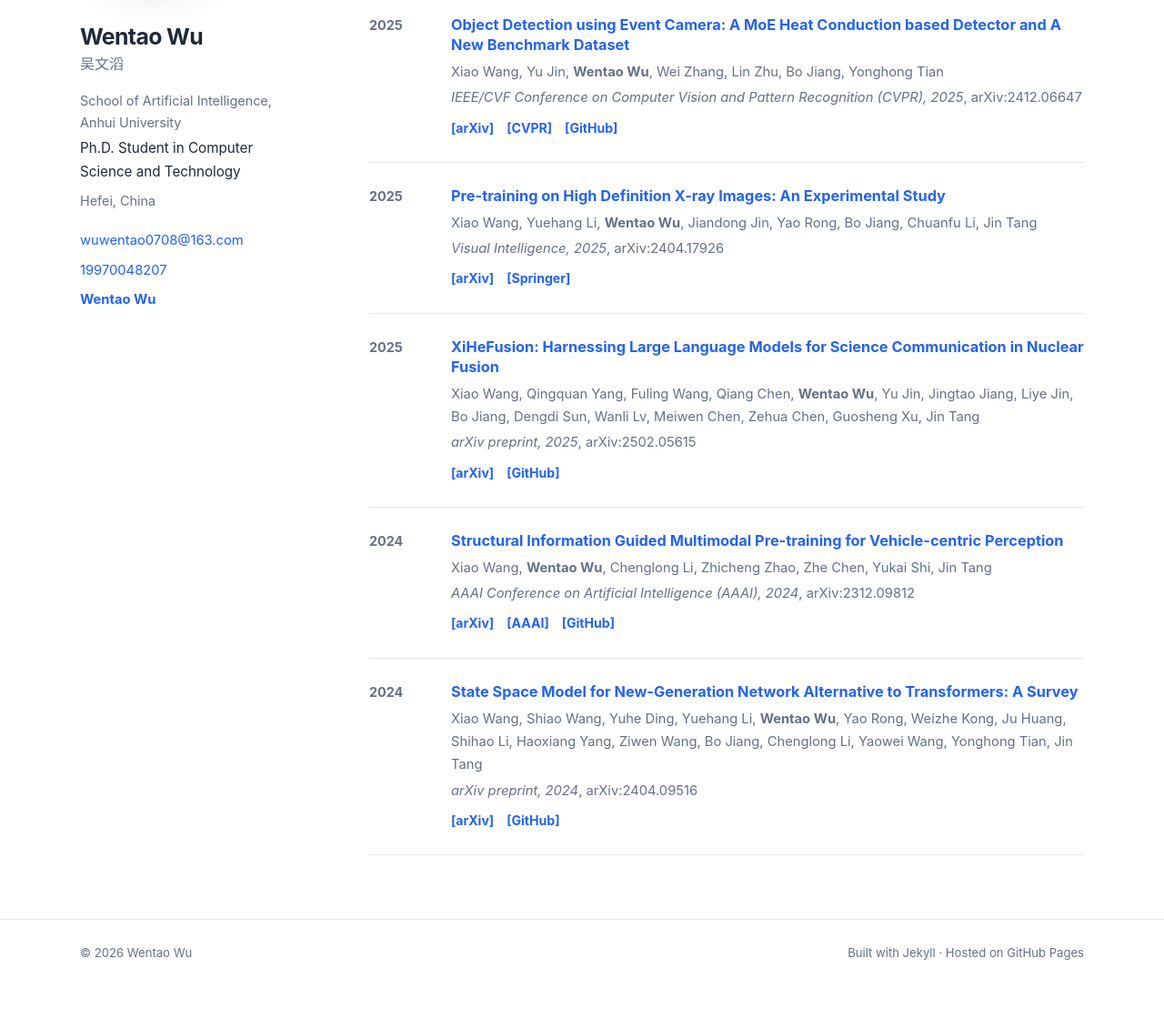
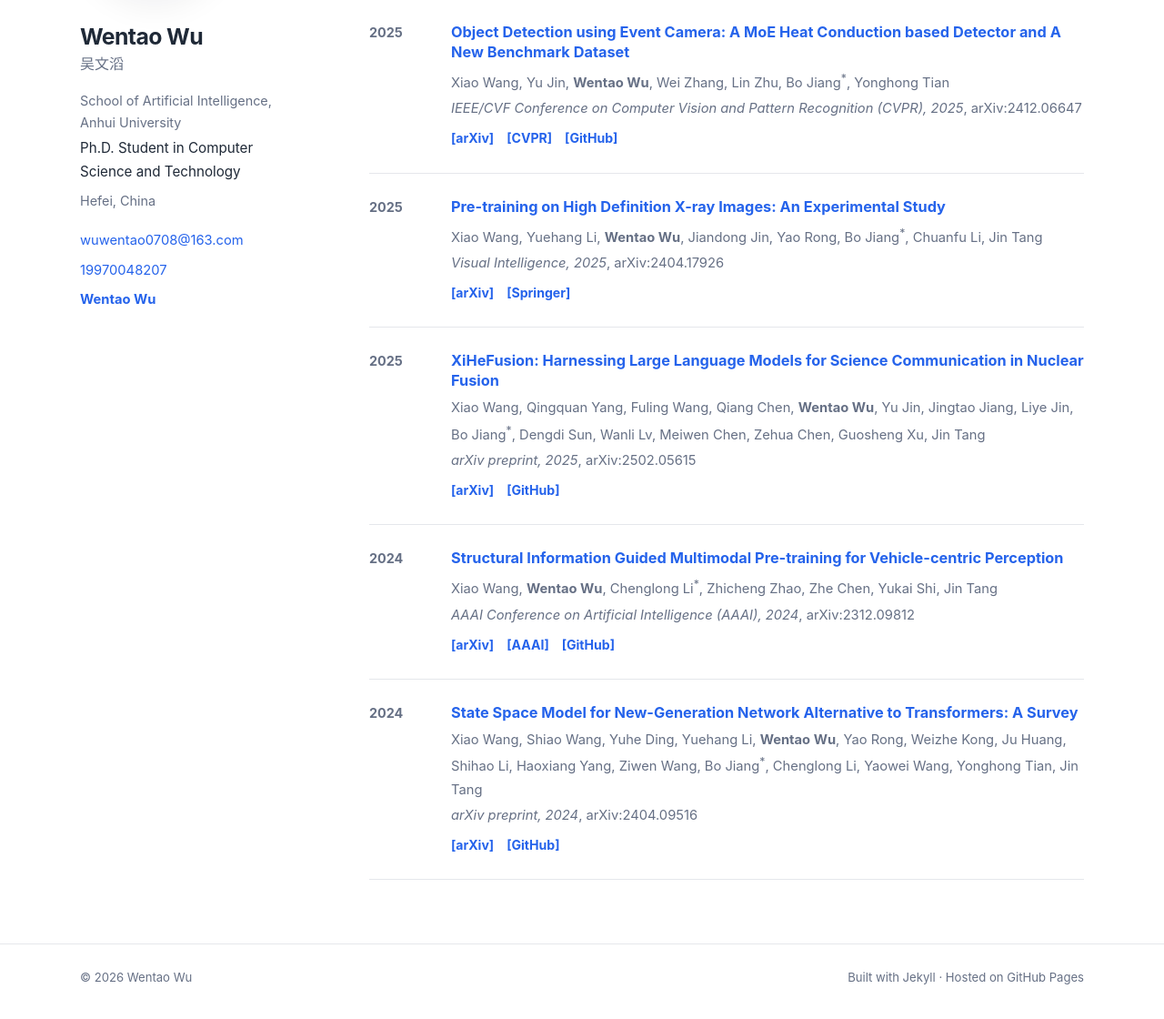
Before and after one commit to Vehicle-AHU/Vehicle-AHU.github.io, a Jekyll site: the page built from _pages/publications.md, in a window 1280 px wide and 1400 px high, scrolled down 1124 px, cut to the strip 280-1400 px from the top of the window. Shown: the whole strip at 91% size. Built offline with Jekyll 4.4.1, drawn with Linux system fonts in a browser that asks for light colours; before the commit the page ends 2497 px from its top, so only the background shows below that; some of the changed text lies outside the part shown.

Commit message:
Update publications.md

```diff
--- a/_pages/publications.md
+++ b/_pages/publications.md
@@ -40,7 +40,7 @@ subtitle: "Publications and preprints."
     <div class="publication-year">2026</div>
     <div>
       <h3><a href="https://doi.org/10.1109/TCSVT.2026.3663409">Vehicle-centric Perception via Multimodal Structured Pre-training</a></h3>
-      <p class="publication-authors"><strong>Wentao Wu</strong>, Xiao Wang<sup>*</sup>, Chenglong Li, Jin Tang, Bin Luo</p>
+      <p class="publication-authors"><strong>Wentao Wu</strong>, Xiao Wang<sup>*</sup>, Chenglong Li<sup>*</sup>, Jin Tang, Bin Luo</p>
       <p class="publication-venue"><em>IEEE Transactions on Circuits and Systems for Video Technology (TCSVT), 2026</em>, arXiv:2512.19934</p>
       <div class="publication-links">
         <a href="https://arxiv.org/abs/2512.19934">[arXiv]</a>
@@ -54,7 +54,7 @@ subtitle: "Publications and preprints."
     <div class="publication-year">2026</div>
     <div>
       <h3><a href="https://ieeexplore.ieee.org/document/11589371">Segment Any Vehicle: Semantic and Visual Context Driven SAM and A Benchmark</a></h3>
-      <p class="publication-authors">Xiao Wang, Ziwen Wang, <strong>Wentao Wu</strong>, Anjie Wang, Jiashu Wu, Yantao Pan, Chenglong Li</p>
+      <p class="publication-authors">Xiao Wang, Ziwen Wang, <strong>Wentao Wu</strong>, Anjie Wang, Jiashu Wu, Yantao Pan, Chenglong Li<sup>*</sup></p>
       <p class="publication-venue"><em>IEEE Transactions on Circuits and Systems for Video Technology (TCSVT), 2026</em>, arXiv:2508.04260</p>
       <div class="publication-links">
         <a href="https://arxiv.org/abs/2508.04260">[arXiv]</a>
@@ -68,7 +68,7 @@ subtitle: "Publications and preprints."
     <div class="publication-year">2026</div>
     <div>
       <h3><a href="https://arxiv.org/abs/2605.06012">T2I-VeRW: Part-level Fine-grained Perception for Text-to-Image Vehicle Retrieval</a></h3>
-      <p class="publication-authors">Xiao Wang, Ziwen Wang, Weizhe Kong, <strong>Wentao Wu</strong>, Yuehang Li, Aihua Zheng, Chenglong Li, Jin Tang</p>
+      <p class="publication-authors">Xiao Wang, Ziwen Wang, Weizhe Kong, <strong>Wentao Wu</strong>, Yuehang Li, Aihua Zheng, Chenglong Li<sup>*</sup>, Jin Tang</p>
       <p class="publication-venue"><em>arXiv preprint, 2026</em>, arXiv:2605.06012</p>
       <div class="publication-links">
         <a href="https://arxiv.org/abs/2605.06012">[arXiv]</a>
@@ -95,7 +95,7 @@ subtitle: "Publications and preprints."
     <div class="publication-year">2025</div>
     <div>
       <h3><a href="https://openaccess.thecvf.com/content/CVPR2025/html/Wang_Object_Detection_using_Event_Camera_A_MoE_Heat_Conduction_based_CVPR_2025_paper.html">Object Detection using Event Camera: A MoE Heat Conduction based Detector and A New Benchmark Dataset</a></h3>
-      <p class="publication-authors">Xiao Wang, Yu Jin, <strong>Wentao Wu</strong>, Wei Zhang, Lin Zhu, Bo Jiang, Yonghong Tian</p>
+      <p class="publication-authors">Xiao Wang, Yu Jin, <strong>Wentao Wu</strong>, Wei Zhang, Lin Zhu, Bo Jiang<sup>*</sup>, Yonghong Tian</p>
       <p class="publication-venue"><em>IEEE/CVF Conference on Computer Vision and Pattern Recognition (CVPR), 2025</em>, arXiv:2412.06647</p>
       <div class="publication-links">
         <a href="https://arxiv.org/abs/2412.06647">[arXiv]</a>
@@ -109,7 +109,7 @@ subtitle: "Publications and preprints."
     <div class="publication-year">2025</div>
     <div>
       <h3><a href="https://link.springer.com/article/10.1007/s44267-025-00080-3">Pre-training on High Definition X-ray Images: An Experimental Study</a></h3>
-      <p class="publication-authors">Xiao Wang, Yuehang Li, <strong>Wentao Wu</strong>, Jiandong Jin, Yao Rong, Bo Jiang, Chuanfu Li, Jin Tang</p>
+      <p class="publication-authors">Xiao Wang, Yuehang Li, <strong>Wentao Wu</strong>, Jiandong Jin, Yao Rong, Bo Jiang<sup>*</sup>, Chuanfu Li, Jin Tang</p>
       <p class="publication-venue"><em>Visual Intelligence, 2025</em>, arXiv:2404.17926</p>
       <div class="publication-links">
         <a href="https://arxiv.org/abs/2404.17926">[arXiv]</a>
@@ -122,7 +122,7 @@ subtitle: "Publications and preprints."
     <div class="publication-year">2025</div>
     <div>
       <h3><a href="https://arxiv.org/abs/2502.05615">XiHeFusion: Harnessing Large Language Models for Science Communication in Nuclear Fusion</a></h3>
-      <p class="publication-authors">Xiao Wang, Qingquan Yang, Fuling Wang, Qiang Chen, <strong>Wentao Wu</strong>, Yu Jin, Jingtao Jiang, Liye Jin, Bo Jiang, Dengdi Sun, Wanli Lv, Meiwen Chen, Zehua Chen, Guosheng Xu, Jin Tang</p>
+      <p class="publication-authors">Xiao Wang, Qingquan Yang, Fuling Wang, Qiang Chen, <strong>Wentao Wu</strong>, Yu Jin, Jingtao Jiang, Liye Jin, Bo Jiang<sup>*</sup>, Dengdi Sun, Wanli Lv, Meiwen Chen, Zehua Chen, Guosheng Xu, Jin Tang</p>
       <p class="publication-venue"><em>arXiv preprint, 2025</em>, arXiv:2502.05615</p>
       <div class="publication-links">
         <a href="https://arxiv.org/abs/2502.05615">[arXiv]</a>
@@ -135,7 +135,7 @@ subtitle: "Publications and preprints."
     <div class="publication-year">2024</div>
     <div>
       <h3><a href="https://ojs.aaai.org/index.php/AAAI/article/view/28373">Structural Information Guided Multimodal Pre-training for Vehicle-centric Perception</a></h3>
-      <p class="publication-authors">Xiao Wang, <strong>Wentao Wu</strong>, Chenglong Li, Zhicheng Zhao, Zhe Chen, Yukai Shi, Jin Tang</p>
+      <p class="publication-authors">Xiao Wang, <strong>Wentao Wu</strong>, Chenglong Li<sup>*</sup>, Zhicheng Zhao, Zhe Chen, Yukai Shi, Jin Tang</p>
       <p class="publication-venue"><em>AAAI Conference on Artificial Intelligence (AAAI), 2024</em>, arXiv:2312.09812</p>
       <div class="publication-links">
         <a href="https://arxiv.org/abs/2312.09812">[arXiv]</a>
@@ -149,7 +149,7 @@ subtitle: "Publications and preprints."
     <div class="publication-year">2024</div>
     <div>
       <h3><a href="https://arxiv.org/abs/2404.09516">State Space Model for New-Generation Network Alternative to Transformers: A Survey</a></h3>
-      <p class="publication-authors">Xiao Wang, Shiao Wang, Yuhe Ding, Yuehang Li, <strong>Wentao Wu</strong>, Yao Rong, Weizhe Kong, Ju Huang, Shihao Li, Haoxiang Yang, Ziwen Wang, Bo Jiang, Chenglong Li, Yaowei Wang, Yonghong Tian, Jin Tang</p>
+      <p class="publication-authors">Xiao Wang, Shiao Wang, Yuhe Ding, Yuehang Li, <strong>Wentao Wu</strong>, Yao Rong, Weizhe Kong, Ju Huang, Shihao Li, Haoxiang Yang, Ziwen Wang, Bo Jiang<sup>*</sup>, Chenglong Li, Yaowei Wang, Yonghong Tian, Jin Tang</p>
       <p class="publication-venue"><em>arXiv preprint, 2024</em>, arXiv:2404.09516</p>
       <div class="publication-links">
         <a href="https://arxiv.org/abs/2404.09516">[arXiv]</a>
```
